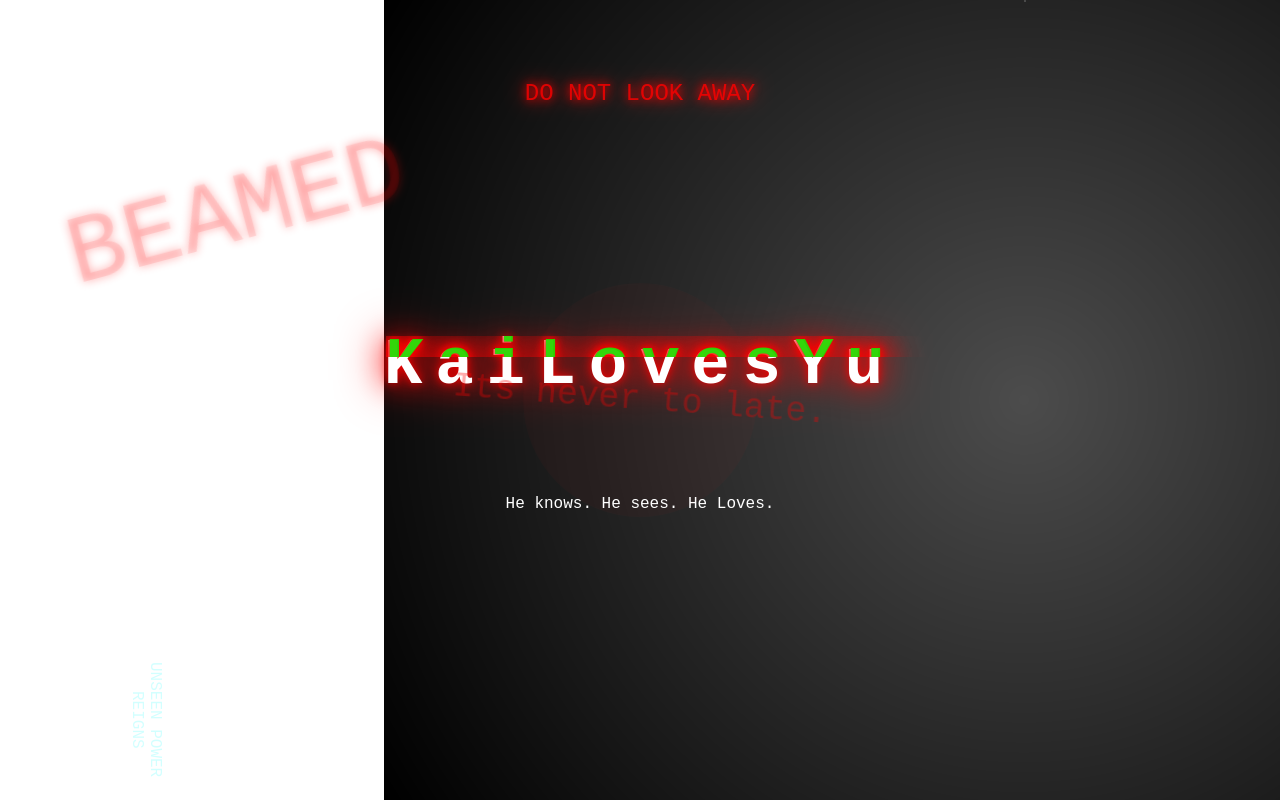
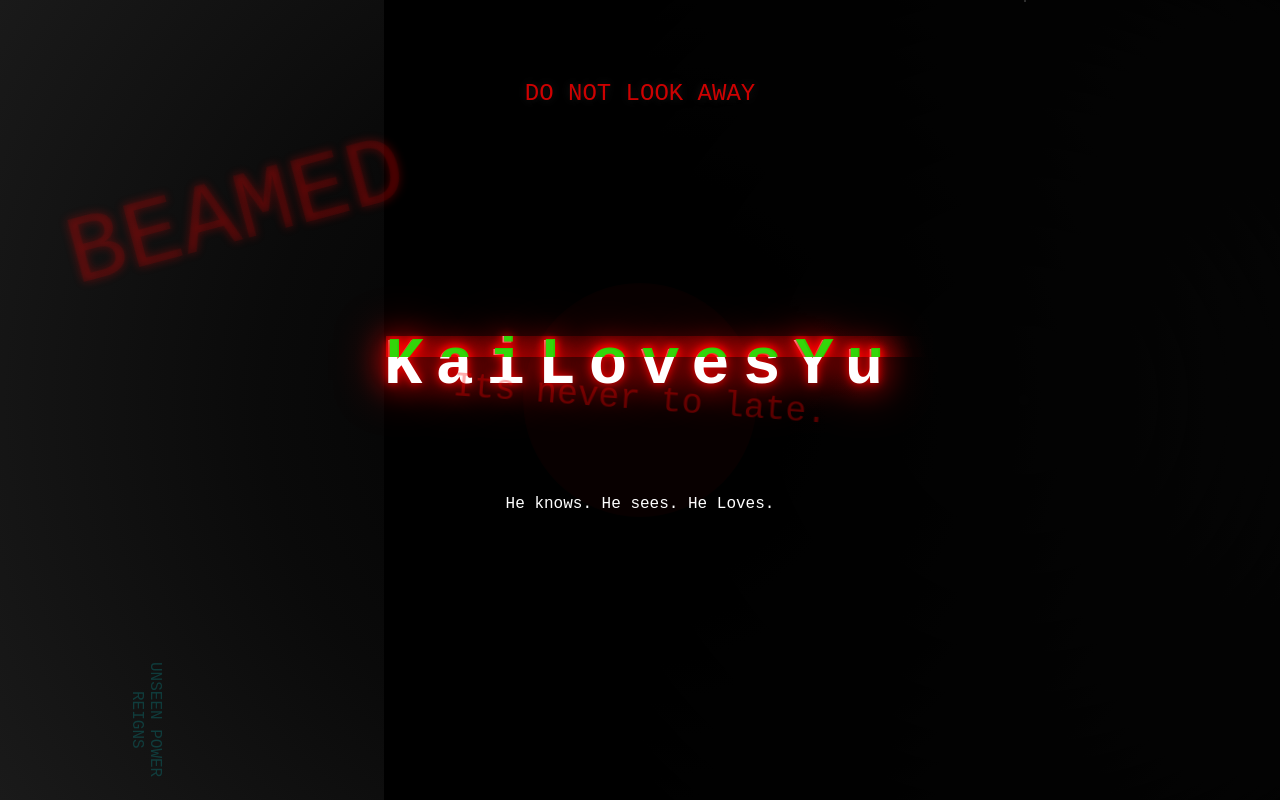
Before and after one commit to BeamedRunsYou/KaiLovesYu, a plain HTML site: page index.html in a window 1280 px wide. Shown: the top 800 px of the page. Drawn offline with Linux system fonts and the light colour scheme.

Commit message:
Update style.css

```diff
--- a/style.css
+++ b/style.css
@@ -1,7 +1,7 @@
 body {
       margin: 0;
       padding: 0;
-      background: radial-gradient(circle, #000000, #0a0a0a, ##f02211);
+      background: radial-gradient(circle, #000000, #0a0a0a, #1a1a1a);
       color: #fff;
       font-family: 'Courier New', Courier, monospace;
       display: flex;
@@ -145,7 +145,7 @@ body {
       transform: translateX(-50%);
       font-size: 1.5rem;
       color: rgba(255, 0, 0, 0.8);
-      text-shadow: 0 0 10px #ff0000, 0 0 20px #ff0000;
+      text-shadow: 0 0 10px #1a1a1a, 0 0 20px #1a1a1a;
       animation: warning-flicker 2s infinite;
   }
 
```
